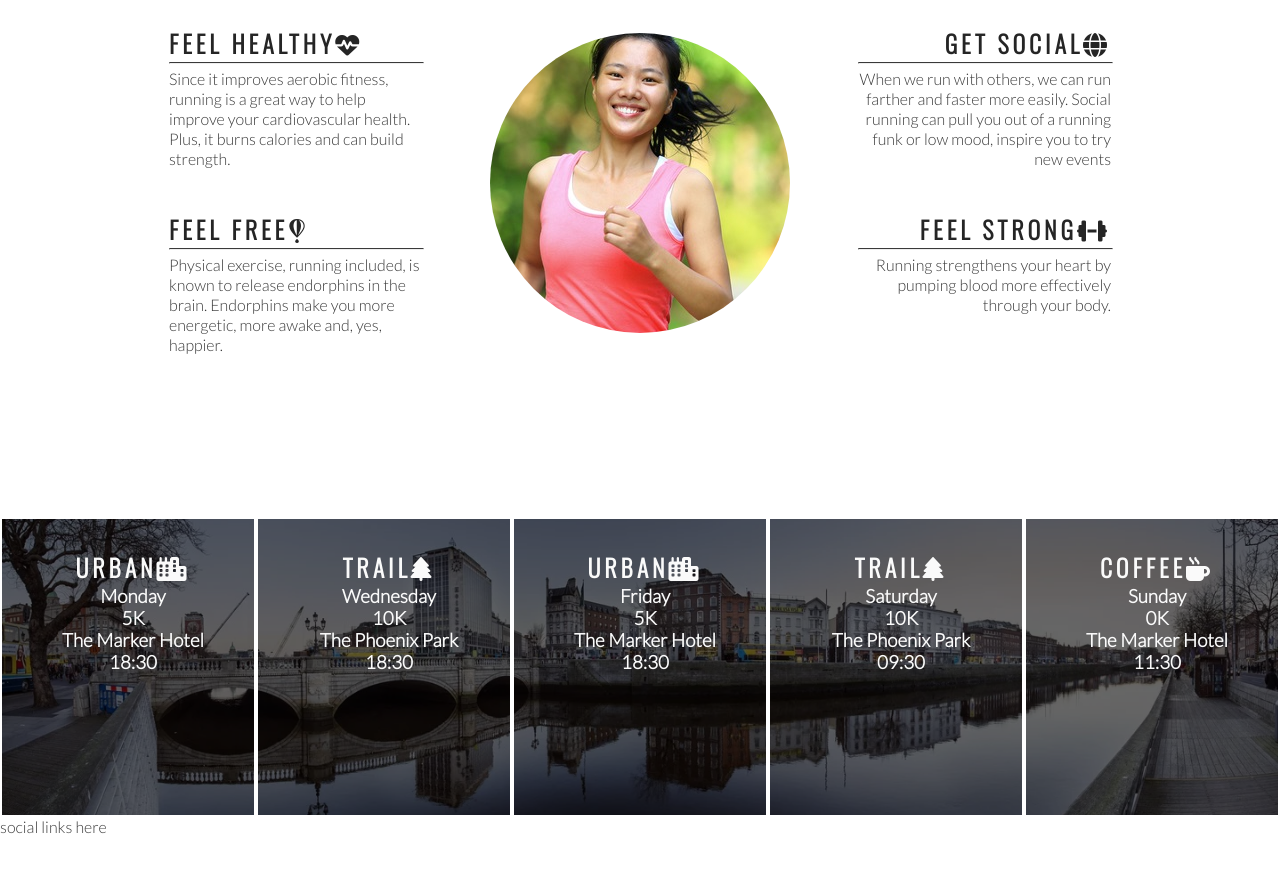
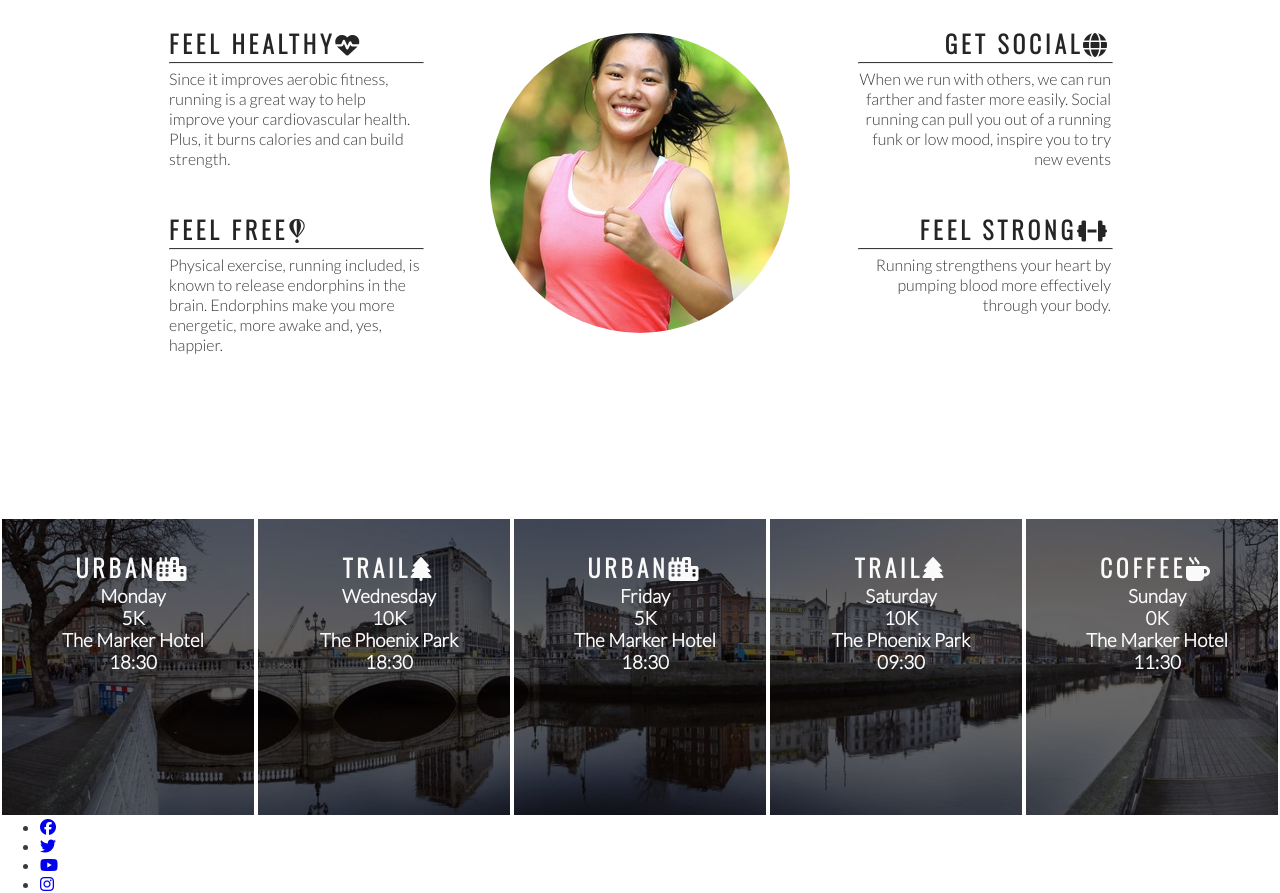
Before and after one commit to LiamEdwards931/Love-Running, a plain HTML site: page index.html in a window 1280 px wide. Shown: the part 778-1671 px from the top of the page. Before the commit the page ends 1614 px from the top, so only its background shows below. Drawn offline with nearby package versions, Linux system fonts and the light colour scheme.

Commit message:
add core structure for footer

```diff
--- a/index.html
+++ b/index.html
@@ -131,7 +131,24 @@
         </div>
     </section>
     <footer>
-        social links here
+        <ul>
+            <li>
+                <a href="https://www.facebook.com" target="_blank" rel="noopener"
+                    aria-label="visit our facebook page(opens in new page)"> <i class="fa-brands fa-facebook"></i></a>
+            </li>
+            <li>
+                <a href="https://www.twitter.com" target="_blank" rel="noopener"
+                    aria-label="visit our twitter page(opens in new page)"> <i class="fa-brands fa-twitter"></i></a>
+            </li>
+            <li>
+                <a href="https://www.youtube.com" target="_blank" rel="noopener"
+                    aria-label="visit our youtube page(opens in new page)"><i class="fa-brands fa-youtube"></i></a>
+            </li>
+            <li>
+                <a href="https://www.instagram.com" target="_blank" rel="noopener"
+                    aria-label="visit our instagram page(opens in new page)"><i class="fa-brands fa-instagram"></i></a>
+            </li>
+        </ul>
     </footer>
 
 </body>
```
